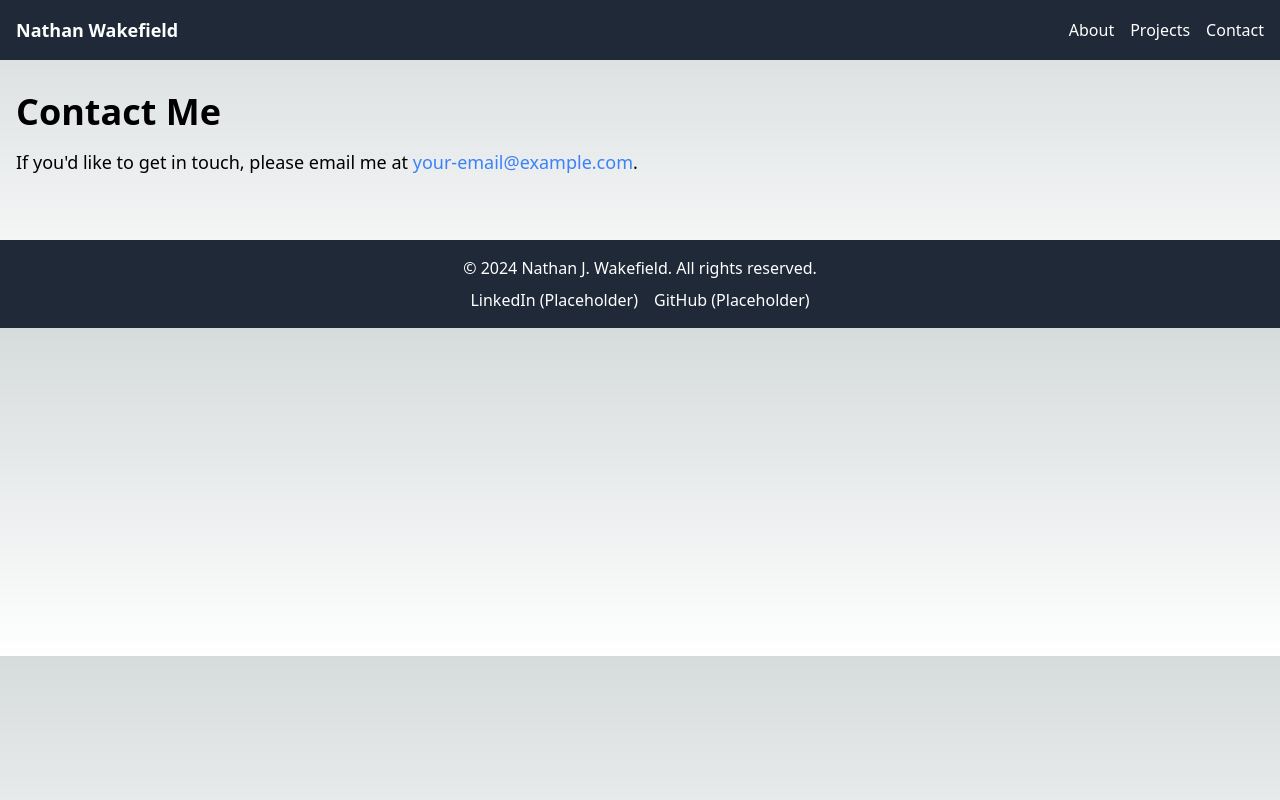
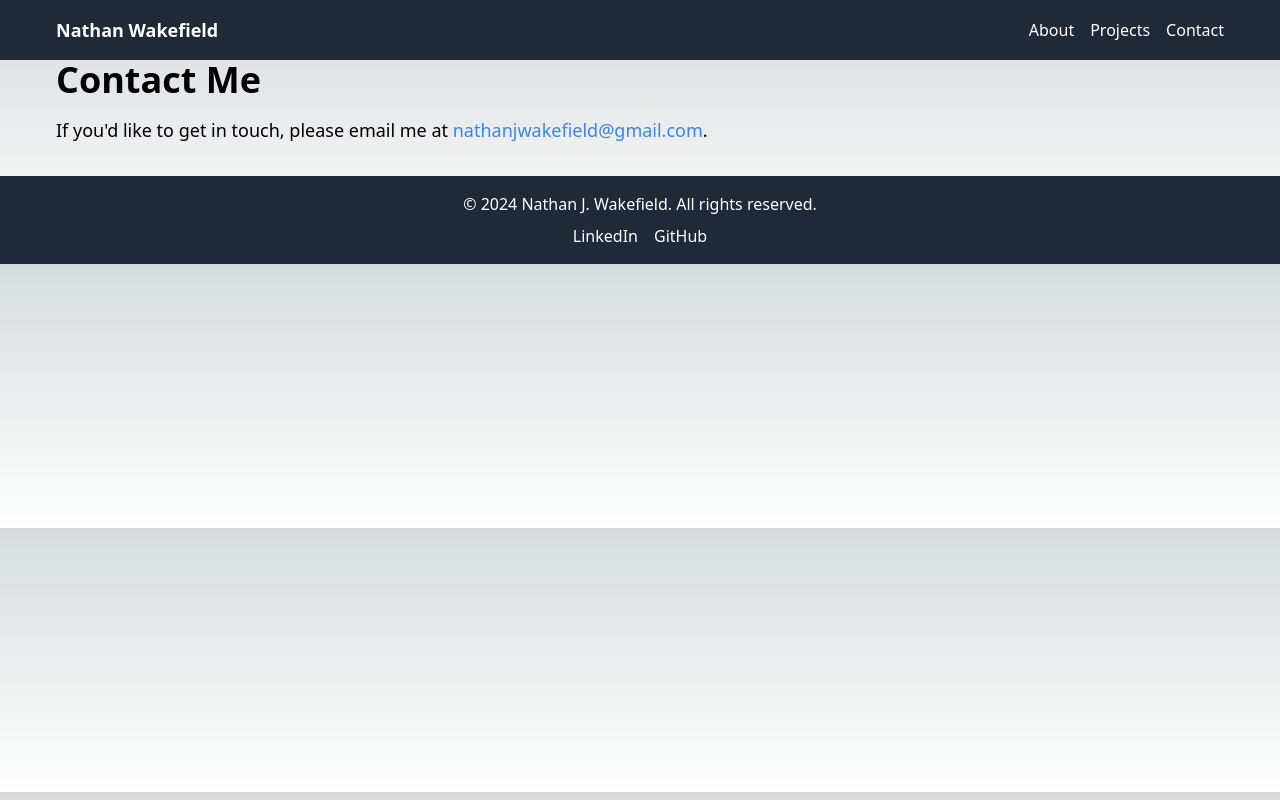
Before and after one commit to NateWakeDev/personal-site, a Next.js app: page /contact in a window 1280 px wide. Built offline with nearby package versions, Linux system fonts and the light colour scheme.

Commit message:
Update
Added Previews, edited globals

```diff
--- a/src/app/about/page.js
+++ b/src/app/about/page.js
@@ -8,6 +8,13 @@ const AboutPage = () => {
       <p className="text-lg">
         I am a software developer with a passion for creating interactive and dynamic web applications.
       </p>
+      <p className="text-lg">
+        I have experience with a variety of technologies, including Python, JavaScript, and C. I am also familiar with frameworks like React and Next.js.
+      </p>
+      <p className="text-lg">
+        Outside of programming, I like to design CAD models and 3D print them, a lot of the time I like to make functional models as well as sell prototypes on the side. <br></br>
+        I am also a professional photographer and videographer, which I have been doing for over 6 years.
+      </p>
     </div>
   );
 };
--- a/src/app/components/Footer.js
+++ b/src/app/components/Footer.js
@@ -4,11 +4,11 @@ const Footer = () => (
   <footer className="bg-gray-800 text-white text-center py-4 mt-8">
     <p>© 2024 Nathan J. Wakefield. All rights reserved.</p>
     <div className="flex justify-center space-x-4 mt-2">
-      <a href="#" className="hover:text-gray-400">
-        LinkedIn (Placeholder)
+      <a href="https://www.linkedin.com/in/nathan-j-wakefield" className="hover:text-gray-400">
+        LinkedIn
       </a>
-      <a href="#" className="hover:text-gray-400">
-        GitHub (Placeholder)
+      <a href="https://github.com/NateWakeDev" className="hover:text-gray-400">
+        GitHub
       </a>
     </div>
   </footer>
--- /dev/null
+++ b/src/app/components/SuspensionPreview.js
@@ -0,0 +1,38 @@
+// src/components/SuspensionPreview.js
+
+"use client"; // Ensure this is a client component
+
+import React, { useEffect, useRef } from 'react';
+import { Canvas, useFrame } from '@react-three/fiber';
+import { useGLTF } from '@react-three/drei';
+import * as THREE from 'three';
+
+const SuspensionPreview = () => {
+  const { scene, animations } = useGLTF('/models/SAE-Baja-Suspension-Wheel.glb');
+  const mixer = useRef();
+  const action = useRef();
+
+  useEffect(() => {
+    if (animations.length) {
+      mixer.current = new THREE.AnimationMixer(scene);
+      action.current = mixer.current.clipAction(animations[0]);
+      action.current.time = 5; // Pause the animation at 5 seconds
+      action.current.play(); // This will not play continuously due to lack of update
+    }
+    // Scale up the model
+    if (scene) {
+      scene.scale.set(4, 4, 4); // Adjust the scaling factor as needed
+      scene.position.set(-8, -8, 0); // Adjust position to bring model down and center it
+    }
+  }, [animations, scene]);
+
+  useFrame(() => {
+    if (mixer.current) {
+      mixer.current.update(0); // No delta, keeping it paused at 5 seconds
+    }
+  });
+
+  return <primitive object={scene} />;
+};
+
+export default SuspensionPreview;
--- a/src/app/contact/page.js
+++ b/src/app/contact/page.js
@@ -6,7 +6,7 @@ const ContactPage = () => {
     <div className="container mx-auto px-4 py-8">
       <h1 className="text-4xl font-bold mb-4">Contact Me</h1>
       <p className="text-lg">
-        If you&apos;d like to get in touch, please email me at <a href="mailto:your-email@example.com" className="text-blue-500">your-email@example.com</a>.
+        If you&apos;d like to get in touch, please email me at <a href="nathanjwakefield@gmail.com" className="text-blue-500">nathanjwakefield@gmail.com</a>.
       </p>
     </div>
   );
--- a/src/app/globals.css
+++ b/src/app/globals.css
@@ -24,6 +24,21 @@ body {
       rgb(var(--background-end-rgb))
     )
     rgb(var(--background-start-rgb));
+  overflow-x: hidden; /* Prevent horizontal scrolling */
+  margin: 0;
+  padding: 0;
+}
+
+.container {
+  max-width: 1200px; /* Limit the width to a maximum */
+  padding: 0 1rem; /* Add some padding to prevent content from touching the screen edges */
+  margin: 0 auto; /* Center the container horizontally */
+  box-sizing: border-box; /* Include padding and border in the element's total width and height */
+}
+
+img, canvas {
+  max-width: 100%; /* Scale images and canvas to fit their containers */
+  height: auto; /* Maintain aspect ratio */
 }
 
 @layer utilities {
@@ -31,3 +46,25 @@ body {
     text-wrap: balance;
   }
 }
+
+/* Responsive Grid Settings */
+.grid {
+  display: grid;
+  gap: 1rem;
+}
+
+.grid-cols-1 {
+  grid-template-columns: repeat(1, minmax(0, 1fr));
+}
+
+@media (min-width: 640px) {
+  .sm\:grid-cols-2 {
+    grid-template-columns: repeat(2, minmax(0, 1fr));
+  }
+}
+
+@media (min-width: 768px) {
+  .md\:grid-cols-3 {
+    grid-template-columns: repeat(3, minmax(0, 1fr));
+  }
+}
--- a/src/app/page.js
+++ b/src/app/page.js
@@ -51,6 +51,7 @@ const HomePage = () => {
         <ul className="list-disc pl-5">
           <li>Python</li>
           <li>C</li>
+          <li>JavaScript</li>
           <li>Automation</li>
           <li>Data Visualization</li>
           <li>Software Design</li>
--- a/src/app/projects/page.js
+++ b/src/app/projects/page.js
@@ -1,22 +1,34 @@
 // src/app/projects/page.js
+"use client"; // Ensure this is a client component
+
 import React from 'react';
 import Link from 'next/link';
+import { Canvas } from '@react-three/fiber';
+import SuspensionPreview from '../components/SuspensionPreview'; // Adjust the path if needed
 
 const ProjectsPage = () => {
   return (
     <div className="container mx-auto px-4 py-8">
       <h1 className="text-4xl font-bold mb-4">My Projects</h1>
       <p className="text-lg mb-8">
-        Here are some of the projects I&pos;ve worked on. Click on a project to learn more.
+        Here are some of the projects I&apos;ve worked on. Click on a project to learn more.
       </p>
-      <ul className="list-disc pl-5">
-        <li className="mb-4">
-          <Link href="/projects/suspension" className="text-blue-500 hover:underline">
-            Suspension Simulation with Three.js
-          </Link>
-        </li>
-        {/* Add more projects here */}
-      </ul>
+      <div className="grid grid-cols-1 sm:grid-cols-2 md:grid-cols-3 gap-8">
+        {/* Project preview box */}
+        <Link href="/projects/suspension">
+          <div className="border-2 border-gray-300 p-4 rounded-md cursor-pointer hover:border-gray-500">
+            <div className="w-full h-48 bg-gray-200">
+              <Canvas>
+                <ambientLight intensity={0.75} />
+                <directionalLight position={[0, 2, 10]} intensity={1} />
+                <SuspensionPreview />
+              </Canvas>
+            </div>
+            <h3 className="mt-4 text-xl font-semibold">Suspension Simulation with Three.js</h3>
+          </div>
+        </Link>
+        {/* Add more project preview boxes here */}
+      </div>
     </div>
   );
 };
```
Also changed, not shown: package.json (+8 -10 lines), 1 other file (tests, documents, lock files or other folders).
